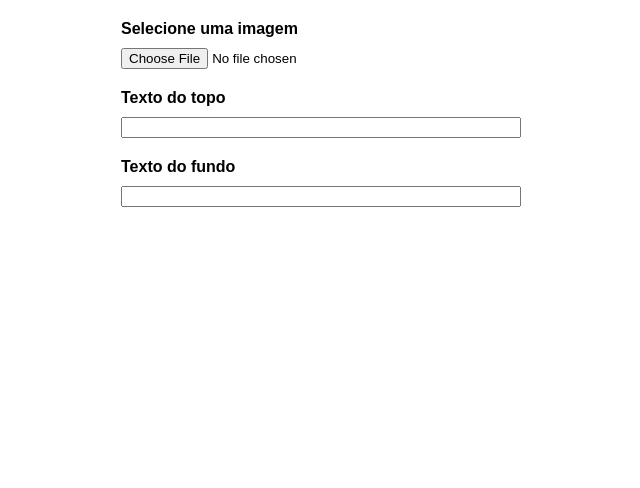
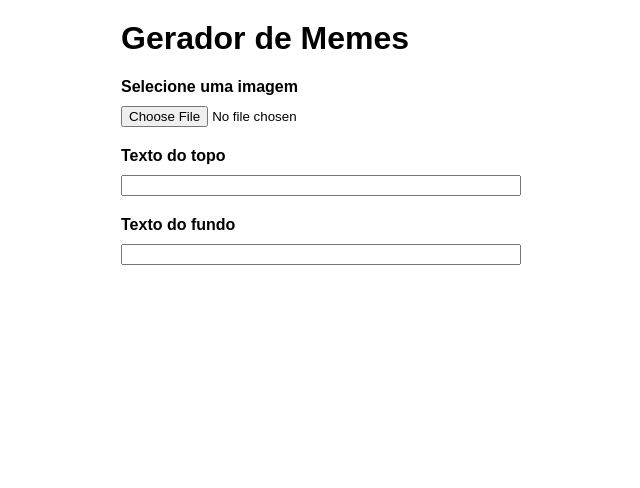
Before and after one commit to felipelsouza/meme-generator, a plain HTML site: page index.html in a window 1280 px wide. Shown: the whole page, without its empty margins (319-959 px from the left). Drawn offline with Linux system fonts and the light colour scheme.

Commit message:
1 file modified

```diff
--- a/index.html
+++ b/index.html
@@ -7,6 +7,8 @@
 
   <body>
     <div class="gerador-de-memes">
+      <h1>Gerador de Memes</h1>
+
       <label>Selecione uma imagem</label>
       <input type="file" id="imagemSelecionada" />
 
```
